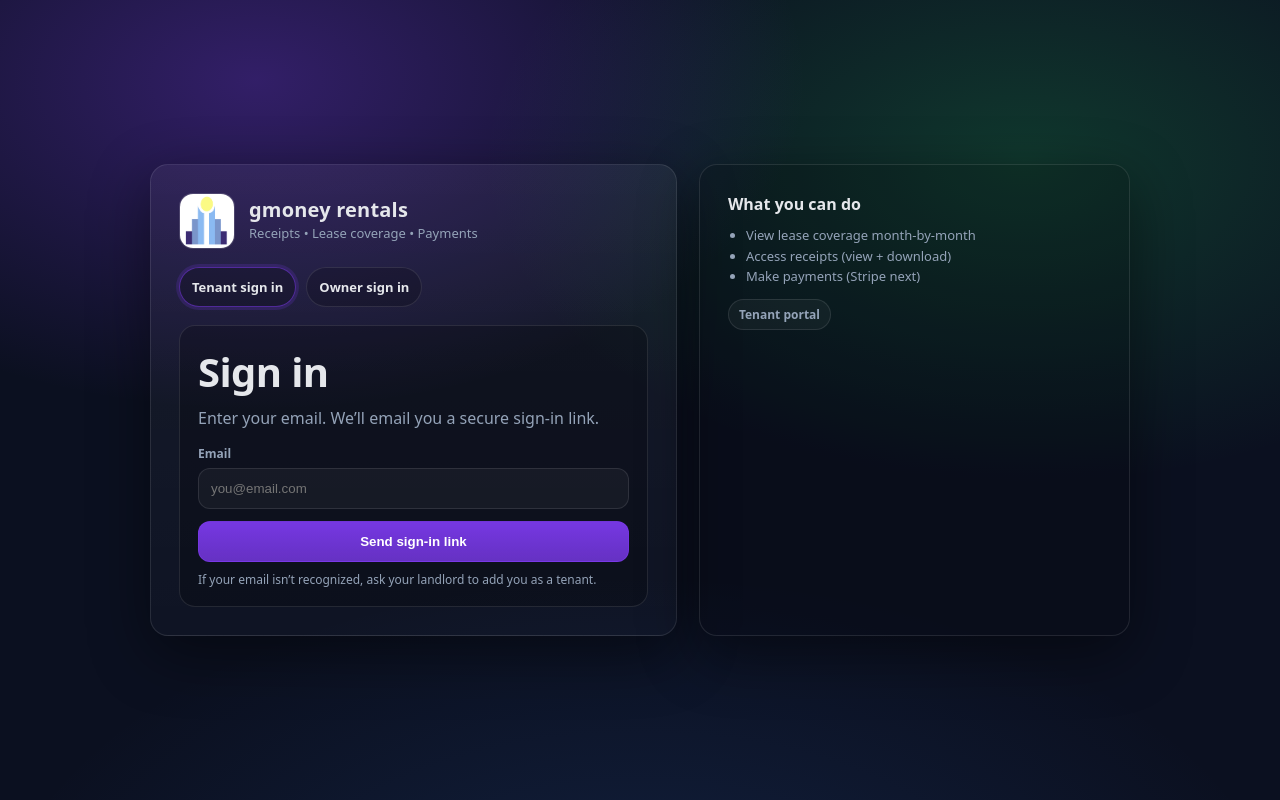
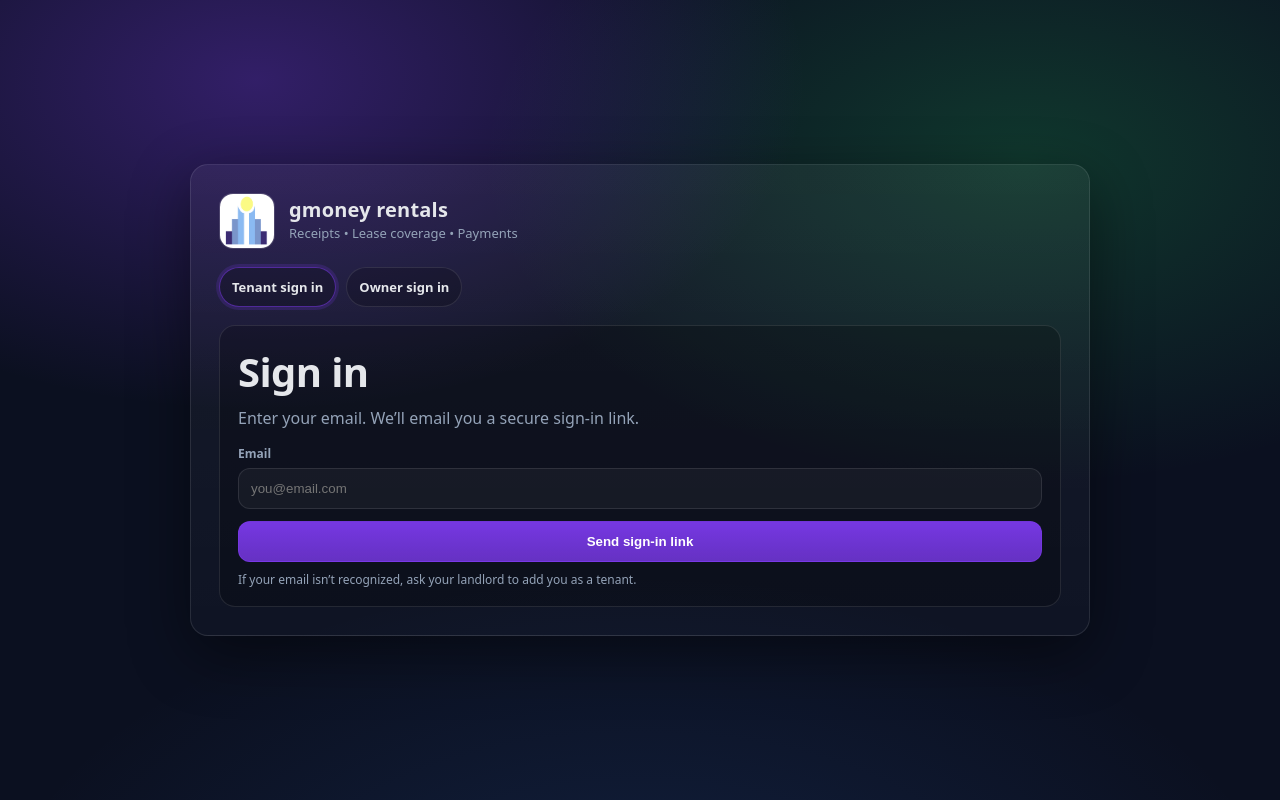
Before and after one commit to EnriqueGalindo/p-fi, a Flask app: page /login in a window 1280 px wide. Run offline with Flask 3, Linux system fonts and the light colour scheme.

Commit message:
remove sidebard from login, and remove column layout

```diff
--- a/app/templates/login.html
+++ b/app/templates/login.html
@@ -37,11 +37,11 @@
       }
 
       .shell{
-        width:min(980px, 100%);
-        display:grid;
-        grid-template-columns: 1.1fr .9fr;
-        gap:22px;
+        width:min(900px, 100%);
+        margin:0 auto;
+        display:block;
       }
+
       @media (max-width: 860px){
         .shell{grid-template-columns:1fr}
       }
@@ -266,19 +266,6 @@
           {% endwith %}
         </div>
       </section>
-
-      <aside class="right">
-        <h2>What you can do</h2>
-        <ul>
-          <li>View lease coverage month-by-month</li>
-          <li>Access receipts (view + download)</li>
-          <li>Make payments (Stripe next)</li>
-        </ul>
-
-        <div class="badge">
-          {{ "Tenant portal" if m=='tenant' else "Owner portal" }}
-        </div>
-      </aside>
     </div>
   </body>
 </html>
```
Also changed, not shown: app/templates/rental_tenant/_theme.html (+3 -4 lines).
